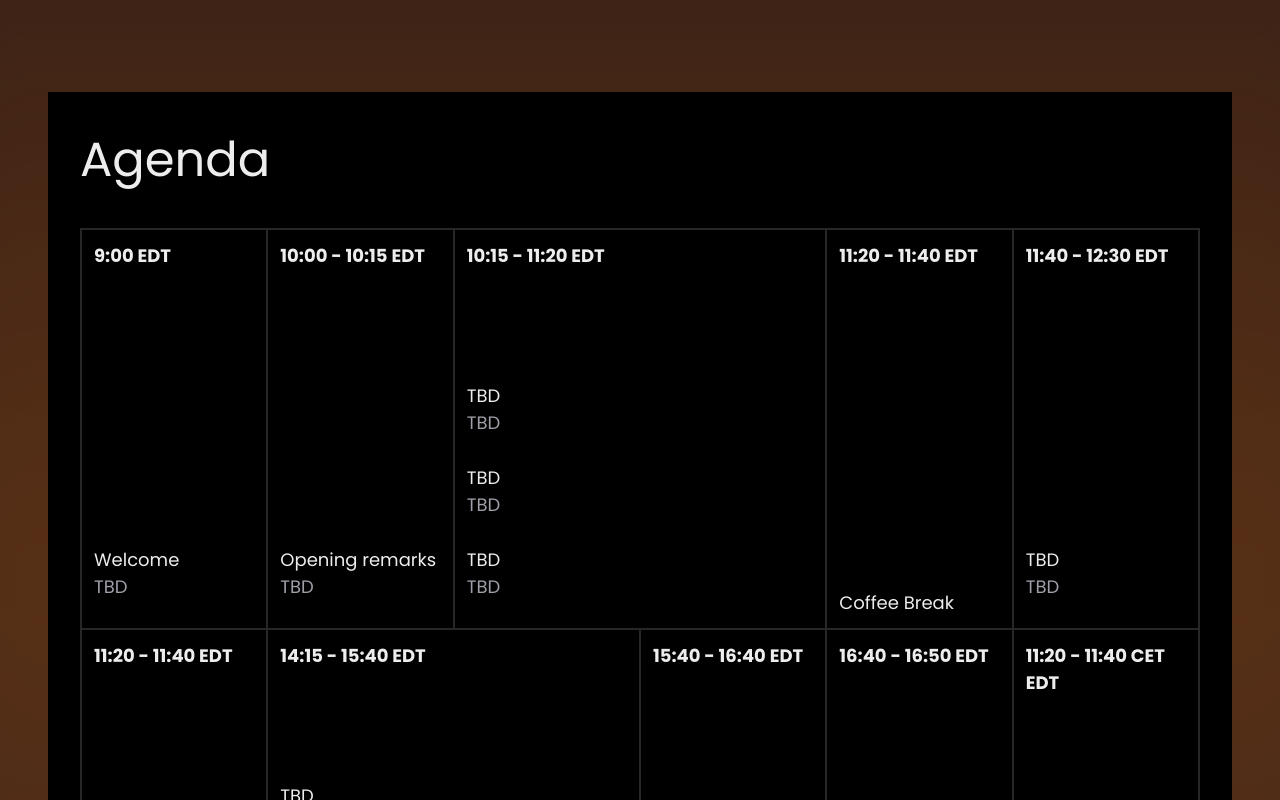
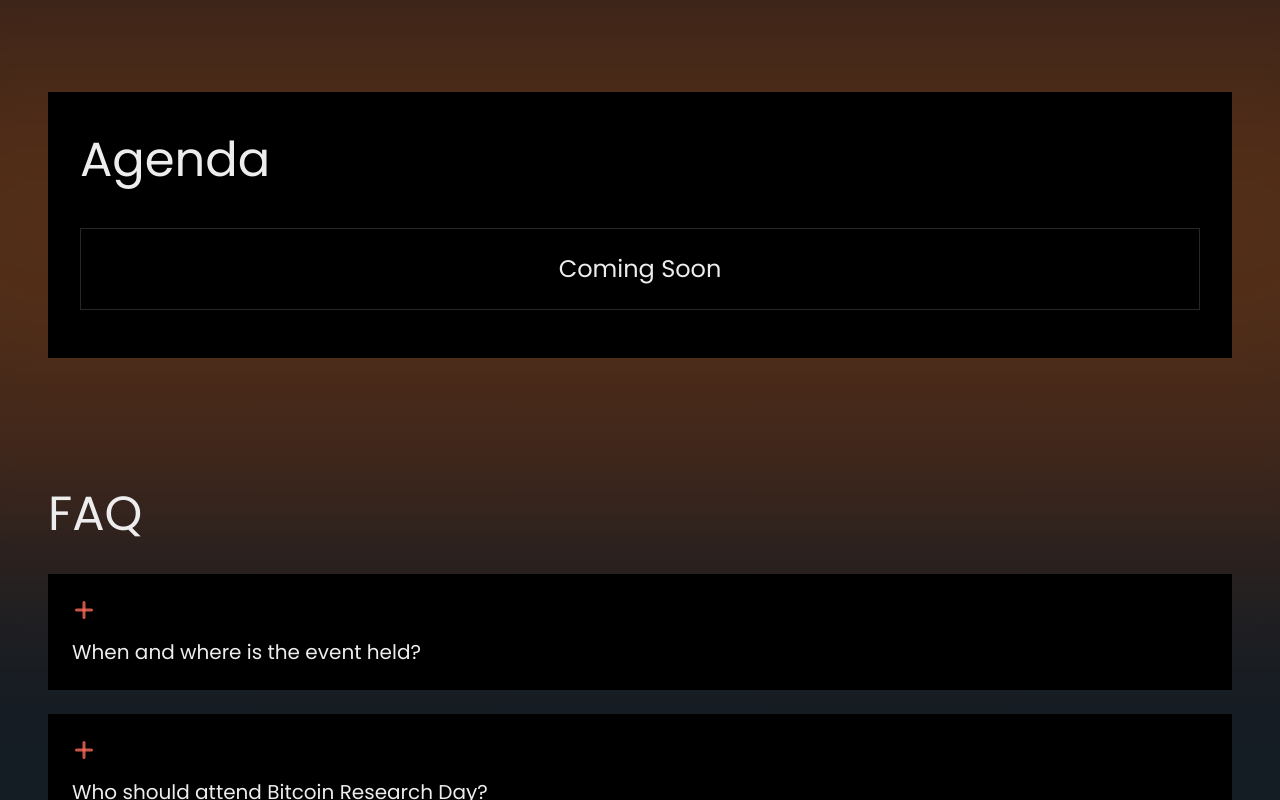
Before and after one commit to chaincodelabs/brd-website, a Next.js app: page / in a window 1280 px wide. Shown: the part 4220-5020 px from the top of the page. Built offline with nearby package versions, Linux system fonts and the light colour scheme.

Commit message:
agenda coming soon fix

```diff
--- a/app/page.tsx
+++ b/app/page.tsx
@@ -70,6 +70,9 @@
           <div className="relative z-[1] bg-black p-8 max-w-7xl mx-auto">
             <div className="flex flex-col gap-8 mx-auto">
               <h2>Agenda</h2>
+              {Agenda.length === 0 ?
+                <p className="font-sans text-2xl text-center border-zinc-800 border p-6">Coming Soon</p>
+              :
                 <div className="border border-zinc-800 grid grid-cols-1 sm:grid-cols-2 md:grid-cols-3 lg:grid-cols-4 xl:grid-cols-6">
                   {Agenda.map((agendaItem, key) => (
                     <AgendaItem
@@ -82,6 +85,7 @@
                     />
                   ))}
                 </div>
+              }
             </div>
           </div>
         </div>
--- a/content/data/agenda.tsx
+++ b/content/data/agenda.tsx
@@ -1,62 +1,62 @@
 import type { AgendaEntry } from "@/components/AgendaItem";
 
 export const Agenda:AgendaEntry[] = [
-    {
-        time: "9:00 EDT",
-        type: "single",
-        content: [{title: "Welcome", speaker: "TBD"}]
-    },
-    {
-        time: "10:00 - 10:15 EDT",
-        type: "single",
-        content: [{title: "Opening remarks", speaker: "TBD"}]
-    },
-    {
-        time: "10:15 - 11:20 EDT",
-        type: "multi",
-        content: [
-            {title: "TBD", speaker: "TBD"},
-            {title: "TBD", speaker: "TBD"},
-            {title: "TBD", speaker: "TBD"}
-        ]
-    },
-    {
-        time: "11:20 - 11:40 EDT",
-        type: "video",
-        content: [{title: "Coffee Break", speaker: ""}]
-    },
-    {
-        time: "11:40 - 12:30 EDT",
-        type: "single",
-        content: [{title: "TBD", speaker: "TBD"}]
-    },
-    {
-        time: "11:20 - 11:40 EDT",
-        type: "video",
-        content: [{title: "Lunch", speaker: ""}]
-    },
-    {
-        time: "14:15 - 15:40 EDT",
-        type: "multi",
-        content: [
-            {title: "TBD", speaker: "TBD"},
-            {title: "TBD", speaker: "TBD"},
-            {title: "TBD", speaker: "TBD"}
-        ]
-    },
-    {
-        time: "15:40 - 16:40 EDT",
-        type: "single",
-        content: [{title: "TBD", speaker: "TBD"}]
-    },
-    {
-        time: "16:40 - 16:50 EDT",
-        type: "single",
-        content: [{title: "Talk Title", speaker: "TBD"}]
-    },
-    {
-        time: "11:20 - 11:40 CET EDT",
-        type: "single",
-        content: [{title: "Happy Hour", speaker: ""}]
-    }
+    // {
+    //     time: "9:00 EDT",
+    //     type: "single",
+    //     content: [{title: "Welcome", speaker: "Doors open"}]
+    // },
+    // {
+    //     time: "10:00 - 10:15 EDT",
+    //     type: "single",
+    //     content: [{title: "Opening remarks", speaker: "Clara Shikhelman & Sergi Delgado"}]
+    // },
+    // {
+    //     time: "10:15 - 11:20 EDT",
+    //     type: "multi",
+    //     content: [
+    //         {title: "Title of Talk", speaker: "Alice Speaker"},
+    //         {title: "Title of Talk", speaker: "Bob Speaker"},
+    //         {title: "Title of Talk", speaker: "Charlotte Speaker"}
+    //     ]
+    // },
+    // {
+    //     time: "11:20 - 11:40 EDT",
+    //     type: "single",
+    //     content: [{title: "Coffee", speaker: "Break time"}]
+    // },
+    // {
+    //     time: "11:40 - 12:30 EDT",
+    //     type: "single",
+    //     content: [{title: "Title of Talk", speaker: "David Speaker"}]
+    // },
+    // {
+    //     time: "11:20 - 11:40 EDT",
+    //     type: "single",
+    //     content: [{title: "Lunch", speaker: "Break time"}]
+    // },
+    // {
+    //     time: "14:15 - 15:40 EDT",
+    //     type: "multi",
+    //     content: [
+    //         {title: "Title of Talk", speaker: "Emily Speaker"},
+    //         {title: "Title of Talk", speaker: "Frank Speaker"},
+    //         {title: "Title of Talk", speaker: "Gina Speaker"}
+    //     ]
+    // },
+    // {
+    //     time: "15:40 - 16:40 EDT",
+    //     type: "single",
+    //     content: [{title: "Title of Talk", speaker: "Harry Speaker"}]
+    // },
+    // {
+    //     time: "16:40 - 16:50 EDT",
+    //     type: "single",
+    //     content: [{title: "Closing Remarks", speaker: "Clara Shikhelman & Sergi Delgado"}]
+    // },
+    // {
+    //     time: "11:20 - 11:40 CET EDT",
+    //     type: "single",
+    //     content: [{title: "Happy Hour", speaker: "Have fun"}]
+    // }
 ]
```
Lines whose indentation alone changed are shown as unchanged.
